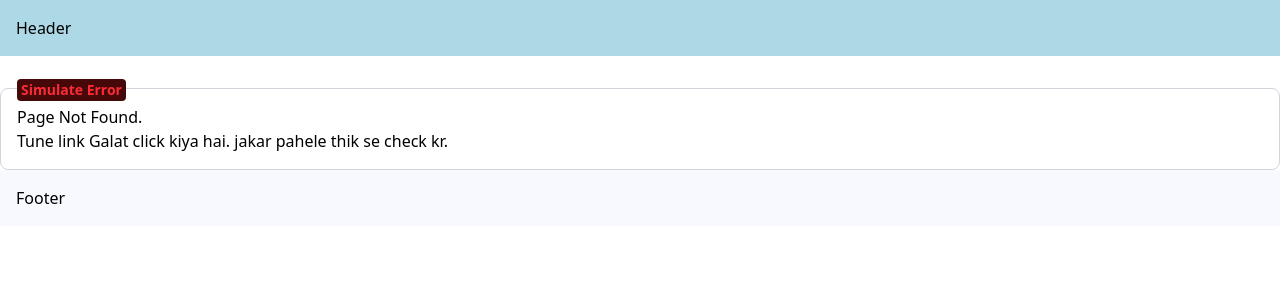
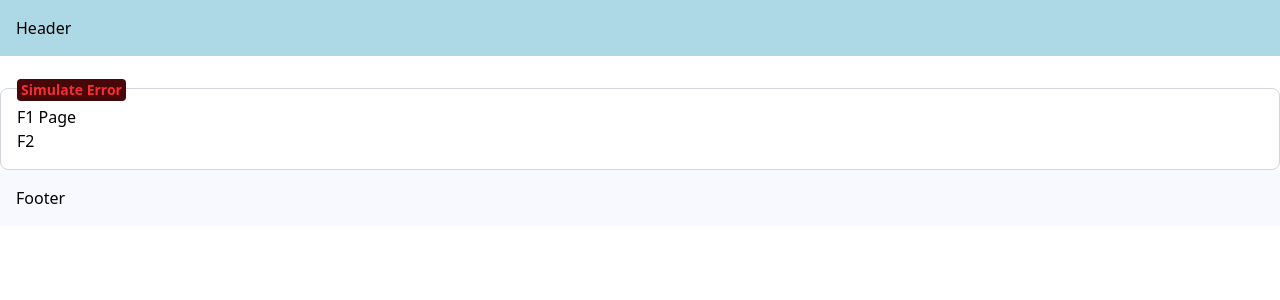
Before and after one commit to Vivek-Gupta-15/Next-js-practise, a Next.js app: page /f1 in a window 1280 px wide. Before the commit this address had no page. Shown: the top 300 px of the page. Built offline with nearby package versions, Linux system fonts and the light colour scheme.

Commit message:
Intercepting Routes.

```diff
--- /dev/null
+++ b/src/app/f1/(.)f2/page.tsx
@@ -0,0 +1,3 @@
+export default function InterceptedF2() {
+    return <h1> (.) Intercepted F2 Page .</h1>
+}
--- /dev/null
+++ b/src/app/f1/f2/page.tsx
@@ -0,0 +1,3 @@
+export default function F2() {
+    return <h1> F2 Page </h1>
+}
--- /dev/null
+++ b/src/app/f1/page.tsx
@@ -0,0 +1,12 @@
+import Link from "next/link"
+
+export default function F1() {
+    return (
+        <>
+        <h1> F1 Page </h1>
+        <div>
+            <Link href={"/f1/f2"}> F2</Link>
+        </div>
+        </>
+    );
+}
```
